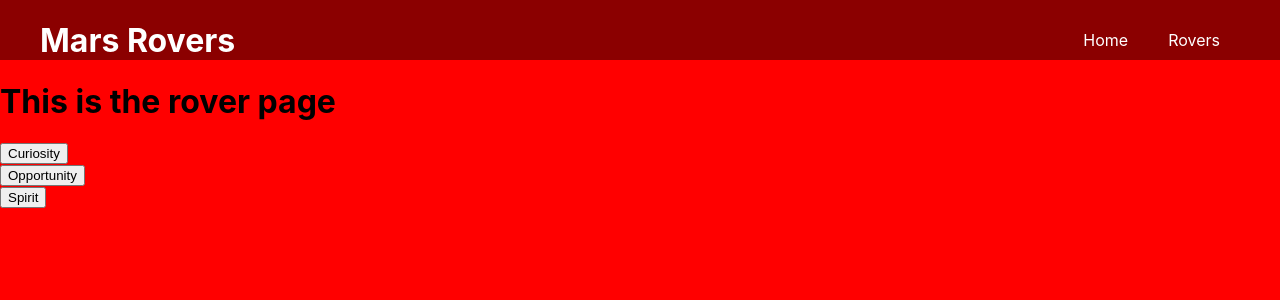
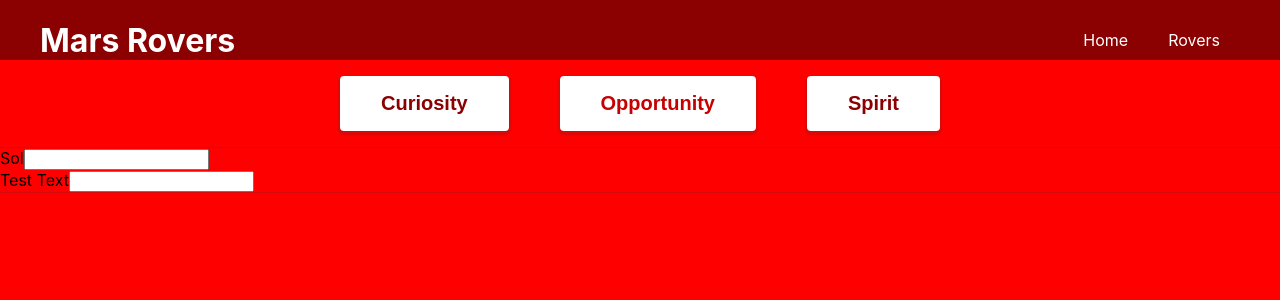
Before and after one commit to Mvcampbell3/mars, a React (Create React App) app in the folder client/: page /rovers in a window 1280 px wide. Shown: the top 300 px of the page. Built offline with nearby package versions, Linux system fonts and the light colour scheme.

Commit message:
basic number and text input components

```diff
--- a/client/src/components/Button/Button.js
+++ b/client/src/components/Button/Button.js
@@ -1,11 +1,17 @@
 import React from 'react';
+import './Button.scss';
 
 const Button = (props) => {
   const {
-    handleClick
+    handleClick,
+    type,
+    selected
   } = props;
   return (
-    <button onClick={handleClick}>{props.children}</button>
+    <button
+      onClick={handleClick}
+      className={`btn btn-${type} ${selected !== false ? 'selected' : ''}`}
+    >{props.children}</button>
   );
 }
 
--- a/client/src/components/Button/Button.scss
+++ b/client/src/components/Button/Button.scss
@@ -0,0 +1,30 @@
+.btn {
+  padding: 0.75em 2em;
+  font-size: 20px;
+  border-radius: 4px;
+  border: 1px transparent solid;
+  cursor: pointer;
+}
+
+.btn:focus {
+  outline: 0;
+  border: 1px darkred solid;
+}
+
+.btn-rover {
+  background-color: rgba(255, 255, 255, 1);
+  color: darkred;
+  font-weight: bolder;
+  box-shadow: 0px 2px 2px 2px rgba(51, 51, 51, 0.2);
+  transition: box-shadow 0.3s;
+
+  &.selected {
+    color: rgb(199, 0, 0);
+  }
+}
+
+.btn-rover:hover {
+  box-shadow: 0px 0px 0px 0px rgba(51, 51, 51, 0.2);
+  background-color: rgba(200, 200, 200, 0.2);
+  transition: box-shadow 0.3s background-color 0.3;
+}
--- /dev/null
+++ b/client/src/components/Input/NumberInput.js
@@ -0,0 +1,9 @@
+import React from 'react';
+
+const NumberInput = (props) => {
+  return (
+    <input type="number" name="" id="" />
+  );
+}
+
+export default NumberInput;
--- /dev/null
+++ b/client/src/components/Input/TextInput.js
@@ -0,0 +1,9 @@
+import React from 'react';
+
+const TextInput = (props) => {
+  return (
+    <input type="text" name="" id="" />
+  );
+}
+
+export default TextInput;
--- /dev/null
+++ b/client/src/components/Input/index.js
@@ -0,0 +1,7 @@
+import NumberInput from './NumberInput';
+import TextInput from './TextInput';
+
+export {
+  NumberInput,
+  TextInput
+}
--- a/client/src/pages/RoverPage/RoverPage.js
+++ b/client/src/pages/RoverPage/RoverPage.js
@@ -1,18 +1,20 @@
-import React, { useState, useEffect } from 'react';
+import React, { useState, useEffect, useCallback } from 'react';
 import './RoverPage.scss';
 import Button from '../../components/Button';
+import { NumberInput, TextInput } from '../../components/Input';
 
 import nasaAPI from '../../utils/axios';
 
 const RoverPage = (props) => {
 
-  const [selectedRover, setSelectedRover] = useState('');
+  const [selectedRover, setSelectedRover] = useState('opportunity');
   const [loading, setLoading] = useState(false);
+  const [selectedCamera, setSelectedCamera] = useState('');
+  const [maxSol, setMaxSol] = useState()
 
   useEffect(() => {
     if (selectedRover !== '') {
       setLoading(true);
-      console.log('selectedRover', selectedRover)
       nasaAPI.getRoverManifest(selectedRover)
         .then(result => {
           console.log(result.data);
@@ -25,17 +27,22 @@
     }
   }, [selectedRover])
 
-  const ButtonProps = (rover) => {
-
+  const ButtonProps = useCallback((rover) => {
     return {
-      handleClick: () => setSelectedRover(rover)
+      handleClick: () => {
+        if (!loading) {
+          setSelectedRover(rover);
         }
+      },
+      type: 'rover',
+      selected: rover === selectedRover
     }
+  }, [selectedRover, loading])
 
   return (
     <div className="container">
-      <h1>This is the rover page</h1>
-      {loading && <div>Loading</div>}
+
+      <div className="item-container">
         <div className="rover-holder">
           <div className="rover-button">
             <Button {...ButtonProps('curiosity')}>Curiosity</Button>
@@ -48,6 +55,26 @@
           </div>
         </div>
       </div>
+
+      <div className="item-container">
+        <div className="sol-holder">
+          <div className="sol-stats">
+
+          </div>
+          <div className="sol-input-group">
+            <label htmlFor="sol-input">Sol</label>
+            <NumberInput />
+          </div>
+          <div className="test">
+            <label htmlFor="text-input">Test Text</label>
+            <TextInput />
+          </div>
+        </div>
+      </div>
+
+      {loading && <div>Loading</div>}
+
+    </div>
   );
 }
 
--- a/client/src/pages/RoverPage/RoverPage.scss
+++ b/client/src/pages/RoverPage/RoverPage.scss
@@ -0,0 +1,12 @@
+.item-container {
+  width: 100%;
+  border-bottom: 1px rgba(51, 51, 51, 0.2) solid;
+}
+
+.rover-holder {
+  width: 600px;
+  display: flex;
+  justify-content: space-between;
+  padding: 1em 0;
+  margin: 0 auto;
+}
```
Also changed, not shown: client/src/components/Input/Input.scss (added), 2 other files (tests, documents, lock files or other folders). Lines whose indentation alone changed are shown as unchanged.
